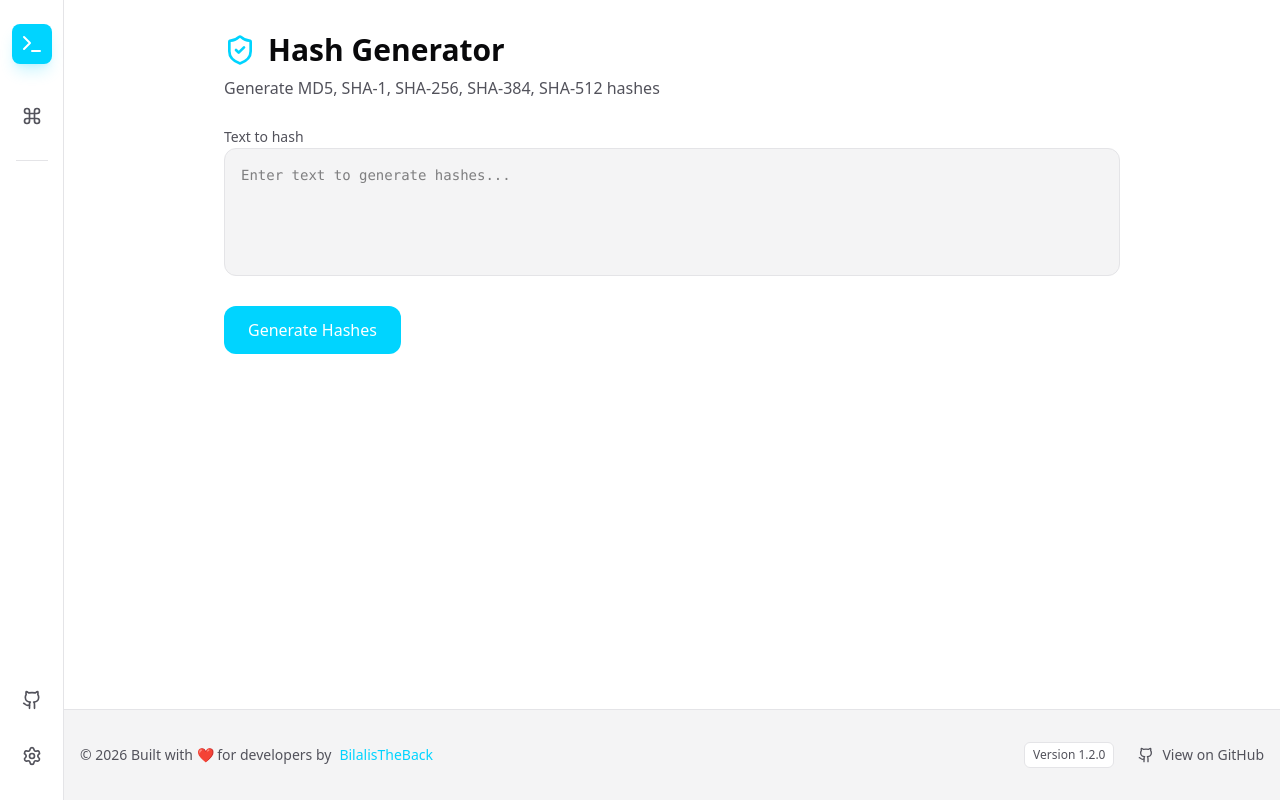
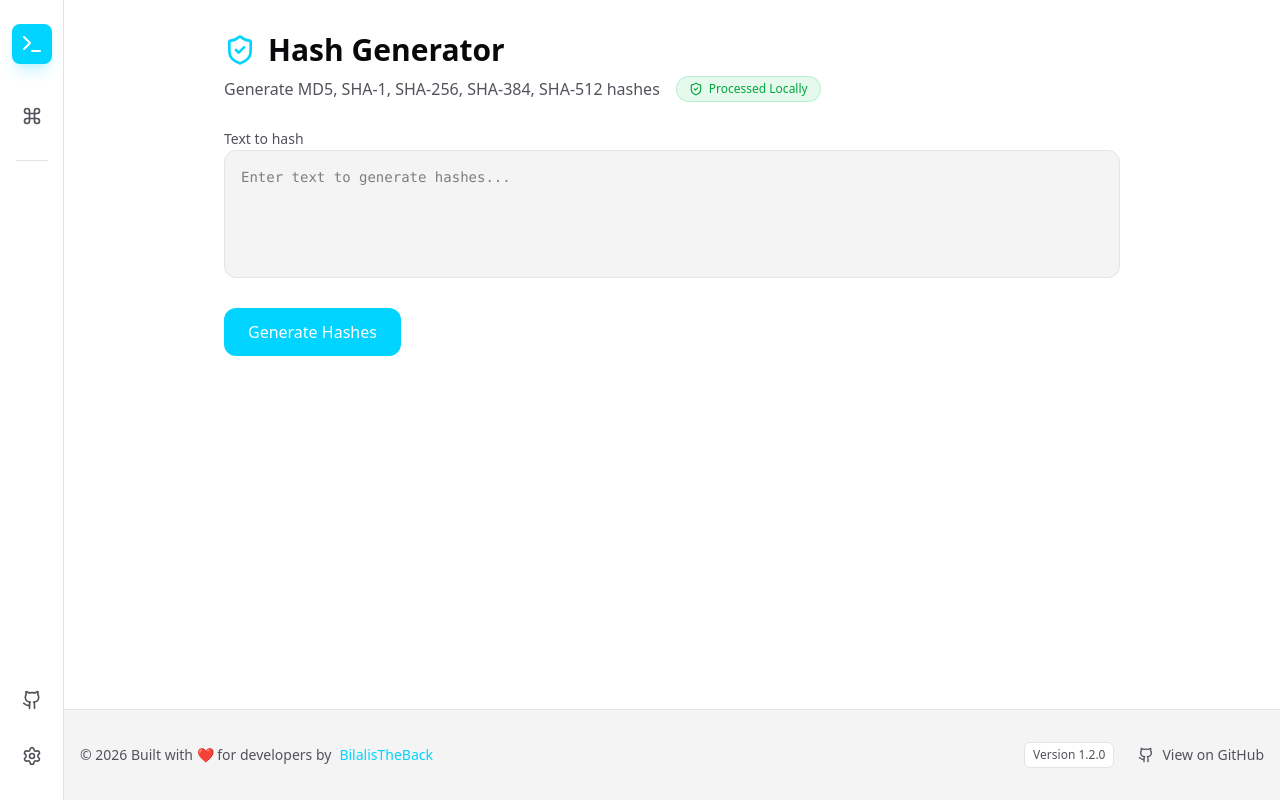
Before and after one commit to BilalisTheBack/transformer, a React (Vite) app: page /hash in a window 1280 px wide. Built offline with nearby package versions, Linux system fonts and the light colour scheme.

Commit message:
Add Privacy Badges to reinforce local processing value

```diff
--- /dev/null
+++ b/src/components/PrivacyBadge.tsx
@@ -0,0 +1,20 @@
+import { ShieldCheck } from "lucide-react";
+import { useTranslation } from "react-i18next";
+
+export default function PrivacyBadge({
+  className = "",
+}: {
+  className?: string;
+}) {
+  const { t } = useTranslation();
+
+  return (
+    <div
+      className={`inline-flex items-center gap-1.5 px-3 py-1 rounded-full bg-green-500/10 border border-green-500/20 text-green-600 dark:text-green-400 text-xs font-medium cursor-help ${className}`}
+      title={t("common.local_processing_desc")}
+    >
+      <ShieldCheck className="w-3.5 h-3.5" />
+      <span>{t("common.local_processing")}</span>
+    </div>
+  );
+}
--- a/src/features/developer/JwtDecoder.tsx
+++ b/src/features/developer/JwtDecoder.tsx
@@ -1,5 +1,6 @@
 import { useState } from "react";
 import { useTranslation } from "react-i18next";
+import PrivacyBadge from "../../components/PrivacyBadge";
 import { Key, Copy, AlertCircle, CheckCircle2 } from "lucide-react";
 
 export default function JwtDecoder() {
@@ -62,7 +63,10 @@ export default function JwtDecoder() {
           <Key className="w-8 h-8 text-app-primary" />
           {t("jwt.title")}
         </h1>
-        <p className="text-app-text-sub mt-2">{t("jwt.description")}</p>
+        <div className="flex items-center gap-4 mt-2">
+          <p className="text-app-text-sub">{t("jwt.description")}</p>
+          <PrivacyBadge />
+        </div>
       </header>
 
       {/* Input */}
--- a/src/features/media/BgRemover.tsx
+++ b/src/features/media/BgRemover.tsx
@@ -10,6 +10,7 @@ import {
   X,
   AlertTriangle,
 } from "lucide-react";
+import PrivacyBadge from "../../components/PrivacyBadge";
 
 export default function BgRemover() {
   const { t } = useTranslation();
@@ -82,12 +83,15 @@ export default function BgRemover() {
             defaultValue: "AI Background Remover",
           })}
         </h1>
+        <div className="flex flex-col sm:flex-row sm:items-center gap-4">
           <p className="text-gray-600 dark:text-gray-400">
             {t("media.bgRemover.description", {
               defaultValue:
                 "Remove image backgrounds instantly in your browser. No data leaves your device.",
             })}
           </p>
+          <PrivacyBadge />
+        </div>
       </header>
 
       <div className="flex-1 grid grid-cols-1 lg:grid-cols-2 gap-6 min-h-0">
--- a/src/features/security/HashGenerator.tsx
+++ b/src/features/security/HashGenerator.tsx
@@ -1,5 +1,6 @@
 import { useState } from "react";
 import { useTranslation } from "react-i18next";
+import PrivacyBadge from "../../components/PrivacyBadge";
 import { ShieldCheck, Copy, CheckCircle2 } from "lucide-react";
 
 export default function HashGenerator() {
@@ -58,7 +59,10 @@ export default function HashGenerator() {
           <ShieldCheck className="w-8 h-8 text-app-primary" />
           {t("hash.title")}
         </h1>
-        <p className="text-app-text-sub mt-2">{t("hash.description")}</p>
+        <div className="flex items-center gap-4 mt-2">
+          <p className="text-app-text-sub">{t("hash.description")}</p>
+          <PrivacyBadge />
+        </div>
       </header>
 
       {/* Input */}
--- a/src/i18n.ts
+++ b/src/i18n.ts
@@ -27,6 +27,9 @@ const resources = {
         error: "Error",
         dropFile: "Drop file here",
         dropFileDesc: "To automatically open the relevant tool",
+        local_processing: "Processed Locally",
+        local_processing_desc:
+          "Your data never leaves this device. 100% Privacy.",
       },
       settings: {
         title: "Settings",
@@ -859,6 +862,9 @@ const resources = {
         error: "Hata",
         dropFile: "Dosyayı buraya bırakın",
         dropFileDesc: "İlgili aracı otomatik açmak için",
+        local_processing: "Yerel İşleme",
+        local_processing_desc:
+          "Verileriniz bu cihazdan asla çıkmaz. %100 Gizlilik.",
       },
       settings: {
         title: "Ayarlar",
```
Lines whose indentation alone changed are shown as unchanged.
